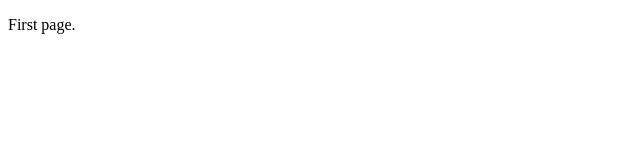
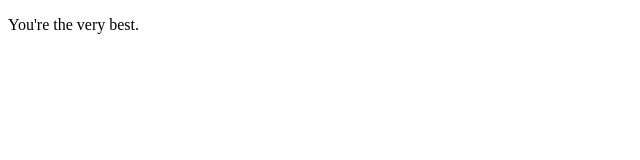
Before and after one commit to aubrieta/aubrieta.github.io, a plain HTML site: page index.html in a window 1280 px wide. Shown: the full height of the page, 0-640 px from the left. Drawn offline with Linux system fonts and the light colour scheme.

Commit message:
Update index.html

```diff
--- a/index.html
+++ b/index.html
@@ -7,6 +7,6 @@
     <title>Index.html</title>
 </head>
 <body>
-    <p>First page.</p>
+    <p>You're the very best.</p>
 </body>
 </html>
```
